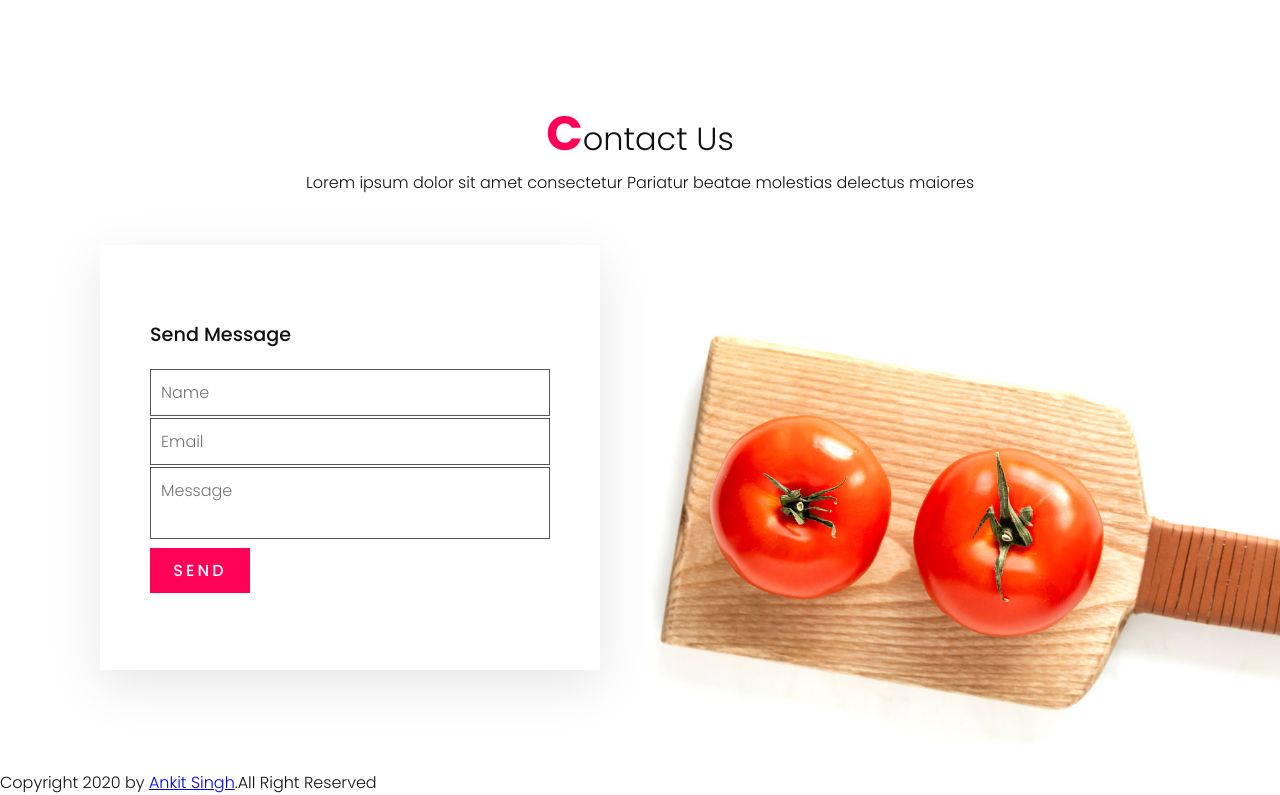
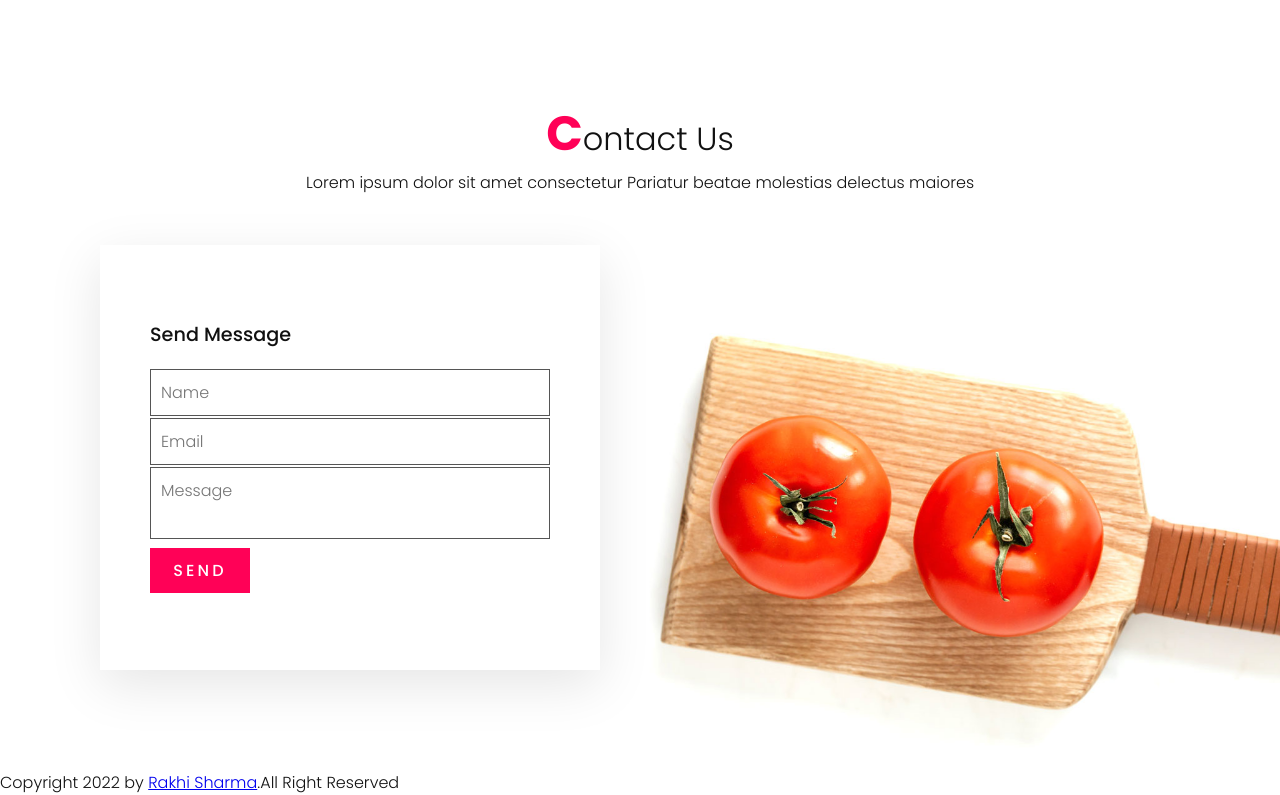
Before and after one commit to SharmaRakhi/E-commerse-website, a plain HTML site: page index.html in a window 1280 px wide. Shown: the part 5535-6330 px from the top of the page. Drawn offline with Linux system fonts and the light colour scheme.

Commit message:
Update index.html

```diff
--- a/index.html
+++ b/index.html
@@ -228,7 +228,7 @@
                     </div>
                 </section>
                 <div class="copyrightText">
-                    <p>Copyright 2020 by <a href="#">Ankit Singh</a>.All Right Reserved</p>
+                    <p>Copyright 2022 by <a href="#">Rakhi Sharma</a>.All Right Reserved</p>
                 </div>
                 <!-- JavaScript folder -->
                 <script src="index.js"></script>
```
